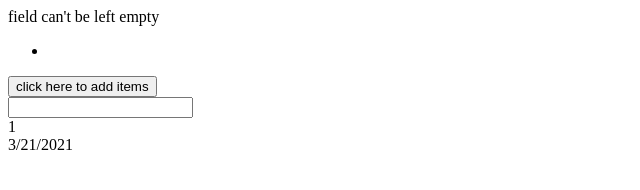
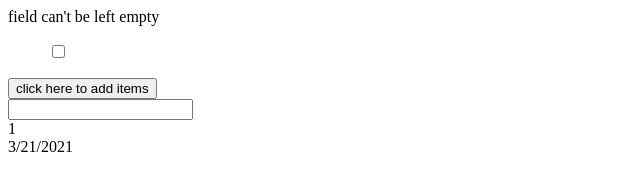
Before and after one commit to josueJURE/todoList2021, a plain HTML site: page index.html in a window 1280 px wide. Both pictures are taken after a click on the button "click here to add items". Shown: the whole page, without its empty margins (0-640 px from the left). Drawn offline with Linux system fonts and the light colour scheme.

Commit message:
add check box in list items

```diff
--- a/index.css
+++ b/index.css
@@ -10,3 +10,7 @@
 .lineThrough {
   text-decoration: line-through;
 }
+
+li {
+  list-style-type: none;
+}
--- a/index.js
+++ b/index.js
@@ -3,24 +3,37 @@ var btn = document.getElementById("btn");
 const elInput = document.getElementById("input");
 const footer = document.querySelector("footer");
 const message = document.getElementById("message");
-const elements = document.getElementsByTagName("li");
+// const elements = document.getElementsByTagName("li");
 const elCounter = document.getElementById("counter");
 
 
 
 function createListItems() {
+  var elements = document.getElementsByTagName("li");
+  console.log(elements)
   var inputValue = elInput.value;
   var newLi = document.createElement("li");
+  var input = document.createElement("input");
+  input.type = "checkbox";
   var newText = document.createTextNode(inputValue);
+  newLi.appendChild(input);
   newLi.appendChild(newText);
   elUlList.appendChild(newLi);
-  if(inputValue === "") {
-    message.innerHTML = "field can't be left empty"
+  var array = Array.from(elements);
+
+
+    // elements = unique
+    console.log(elements)
+
+    if(inputValue === "") {
+      message.innerHTML = "field can't be left empty"
+    }
+    inputValue = ""
+
+    elCounter.innerHTML =+ elements.length;
   }
-  inputValue = ""
 
-  elCounter.innerHTML =+ elements.length;
-}
+
 
 btn.addEventListener("click", createListItems, false);
 
@@ -56,6 +69,22 @@ elUlList.addEventListener("click", function(e){
 }
 })
 
+// checkboxes.forEach(function(checkbox) {
+//   checkbox.addEventListener('change', function() {
+//     enabledSettings =
+//       Array.from(checkboxes) // Convert checkboxes to an array to use filter and map.
+//       .filter(i => i.checked) // Use Array.filter to remove unchecked checkboxes.
+//       .map(i => i.value) // Use Array.map to extract only the checkbox values from the array of objects.
+//
+//     console.log(enabledSettings)
+//   })
+// });
+
+
+
+
+
+
 
 var date = new Date().toLocaleDateString("en-US")
 
```
